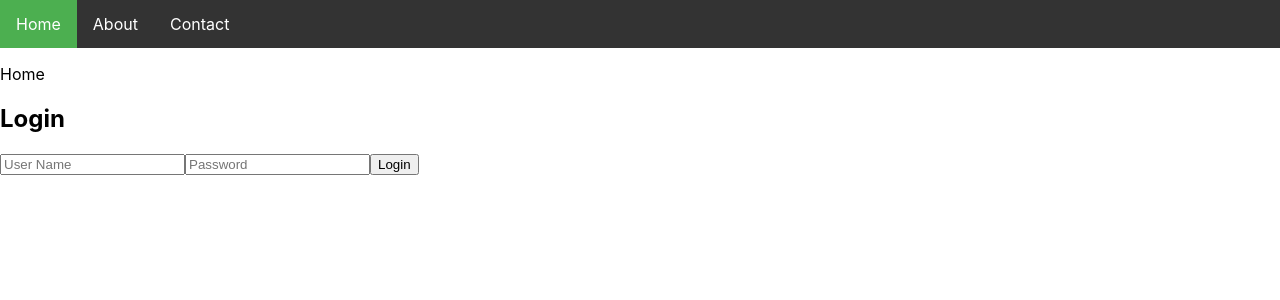
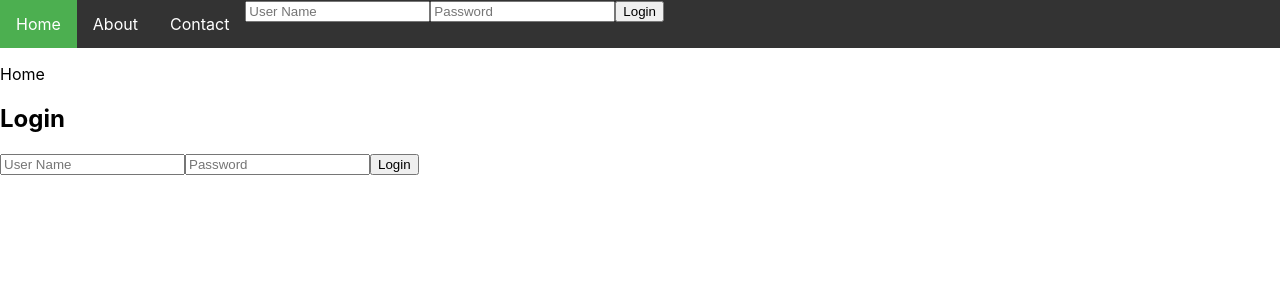
Before and after one commit to nfmbang/CA3, a React (Create React App) app in the folder react/: page / in a window 1280 px wide. Shown: the top 300 px of the page. Built offline with nearby package versions, Linux system fonts and the light colour scheme.

Commit message:
trying to fix login

```diff
--- a/react/src/App.js
+++ b/react/src/App.js
@@ -25,13 +25,11 @@ class LogIn extends Component {
         <BrowserRouter>
           <div>
             <Navigation />
-
             <Switch>
               <Route path="/" component={Home} exact />
               <Route path="/about" component={About} />
               <Route path="/contact" component={Contact} />
               <Route component={Error} />
-
             </Switch>
           </div>
         </BrowserRouter>
@@ -46,6 +44,19 @@ class LogIn extends Component {
     )
   }
 }
+
+export const LoginComp = () => {
+  return (
+    <div>
+      <form onSubmit={LogIn.login} onChange={LogIn.onChange} >
+        <input placeholder="User Name" id="username" />
+        <input placeholder="Password" id="password" />
+        <button>Login</button>
+      </form>
+    </div>
+  );
+}
+
 class LoggedIn extends Component {
   constructor(props) {
     super(props);
--- a/react/src/components/Navigation.js
+++ b/react/src/components/Navigation.js
@@ -1,5 +1,7 @@
 import React from 'react';
 import { NavLink } from "react-router-dom";
+import {LoginComp} from '../App'
+
 
 const Navigation = () => {
     return (
@@ -13,6 +15,9 @@ const Navigation = () => {
             <li>
                 <NavLink to="/contact">Contact</NavLink>
             </li>
+            <li>
+            <LoginComp />
+            </li>
         </ul>
     );
 }
```
